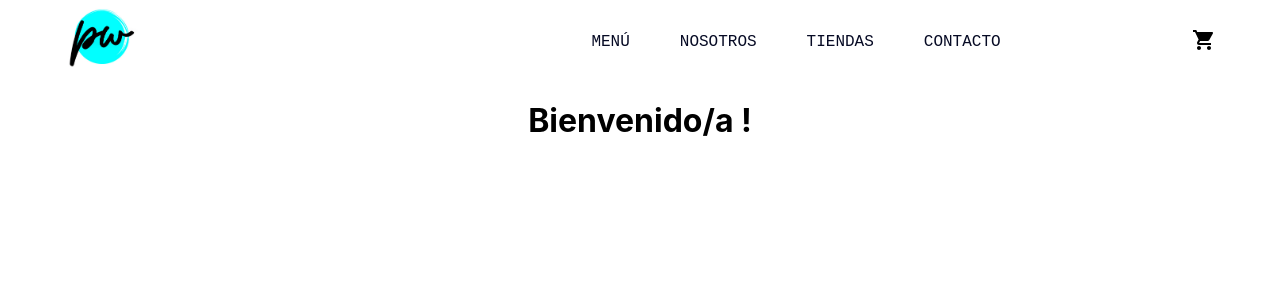
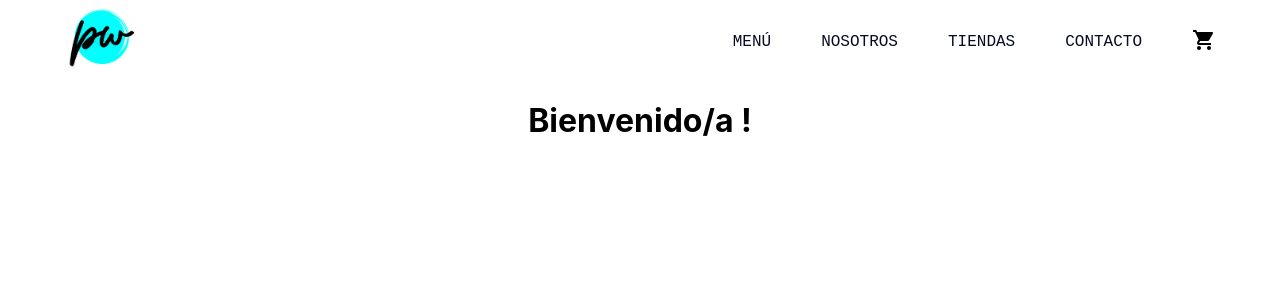
Before and after one commit to Phoebe-WD/ecommerce-wilckens, a React (Create React App) app: page / in a window 1280 px wide. Shown: the top 300 px of the page. Built offline with nearby package versions, Linux system fonts and the light colour scheme.

Commit message:
update styles

```diff
--- a/src/components/CartWidget.js
+++ b/src/components/CartWidget.js
@@ -1,4 +1,5 @@
 import React from "react";
+import './NavBar.css';
 import ShoppingCartIcon from '@material-ui/icons/ShoppingCart';
 
 export default function CartWidget(){
--- a/src/components/NavBar.css
+++ b/src/components/NavBar.css
@@ -28,7 +28,7 @@
 .NavBar header nav {
     display: flex;
     flex-flow: row nowrap;
-    justify-content: space-between;
+    justify-content: center;
     align-items: center;
 }
 
--- a/src/components/NavBar.js
+++ b/src/components/NavBar.js
@@ -18,8 +18,8 @@ export default function NavBar(){
           <li><a href="/"> Tiendas </a></li>
           <li><a href="/"> Contacto </a></li>
         </ul>
+      <CartWidget/>
       </nav>
-      <CartWidget/>
     </header>
     </div>
     );
```
